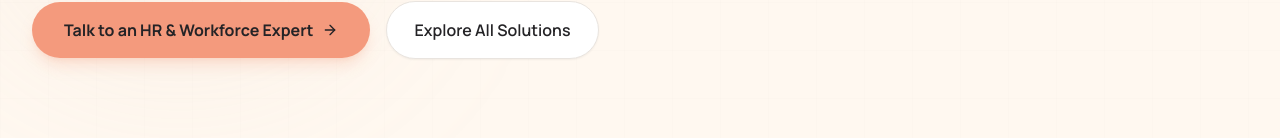
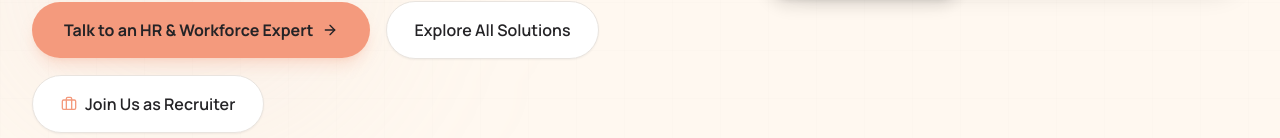
Before and after one commit to operations2003/tasknera, a Next.js app: page / in a window 1280 px wide. Shown: the part 814-952 px from the top of the page. Built offline with nearby package versions, Linux system fonts and the light colour scheme; no server answers.

Commit message:
feat: add careers page and hero section component for tasknera application

```diff
--- a/src/app/careers/page.tsx
+++ b/src/app/careers/page.tsx
@@ -1109,7 +1109,8 @@ export default function CareersPage() {
                 {filteredPositions.map((job) => (
                   <div
                     key={job.id}
-                    className="p-6 sm:p-7 rounded-2xl border border-slate-200/90 bg-white shadow-sm hover:shadow-md hover:border-[#704A4B]/40 transition-all flex flex-col justify-between"
+                    id={job.id}
+                    className="p-6 sm:p-7 rounded-2xl border border-slate-200/90 bg-white shadow-sm hover:shadow-md hover:border-[#704A4B]/40 transition-all flex flex-col justify-between scroll-mt-28"
                   >
                     <div className="space-y-3.5">
                       <div className="flex flex-wrap items-center gap-2">
--- a/src/app/components/HeroSection.tsx
+++ b/src/app/components/HeroSection.tsx
@@ -146,6 +146,13 @@ export default function HeroSection() {
               >
                 <span>Explore All Solutions</span>
               </Link>
+              <Link
+                href="/careers#freelance-recruiter-remote-pan-india"
+                className="bg-white text-[#242326] font-semibold px-7 py-4 rounded-full text-base hover:bg-[#FFF8F0] border border-[#E9E4DF] hover:border-[#F49A7D] shadow-sm transition-all flex items-center gap-2 group"
+              >
+                <Briefcase className="w-4 h-4 text-[#F49A7D] group-hover:scale-110 transition-transform" />
+                <span>Join Us as Recruiter</span>
+              </Link>
             </div>
           </div>
 
```
